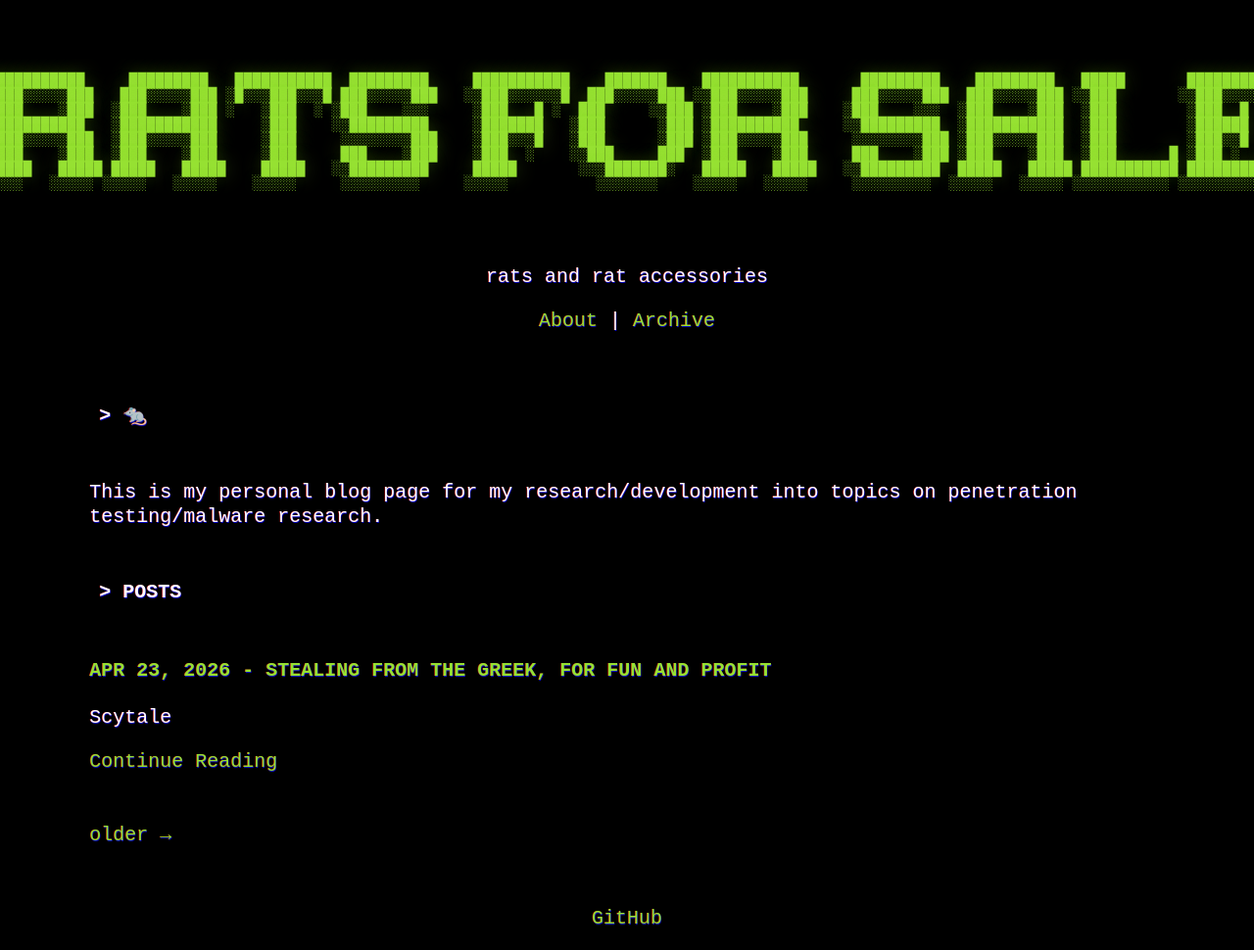
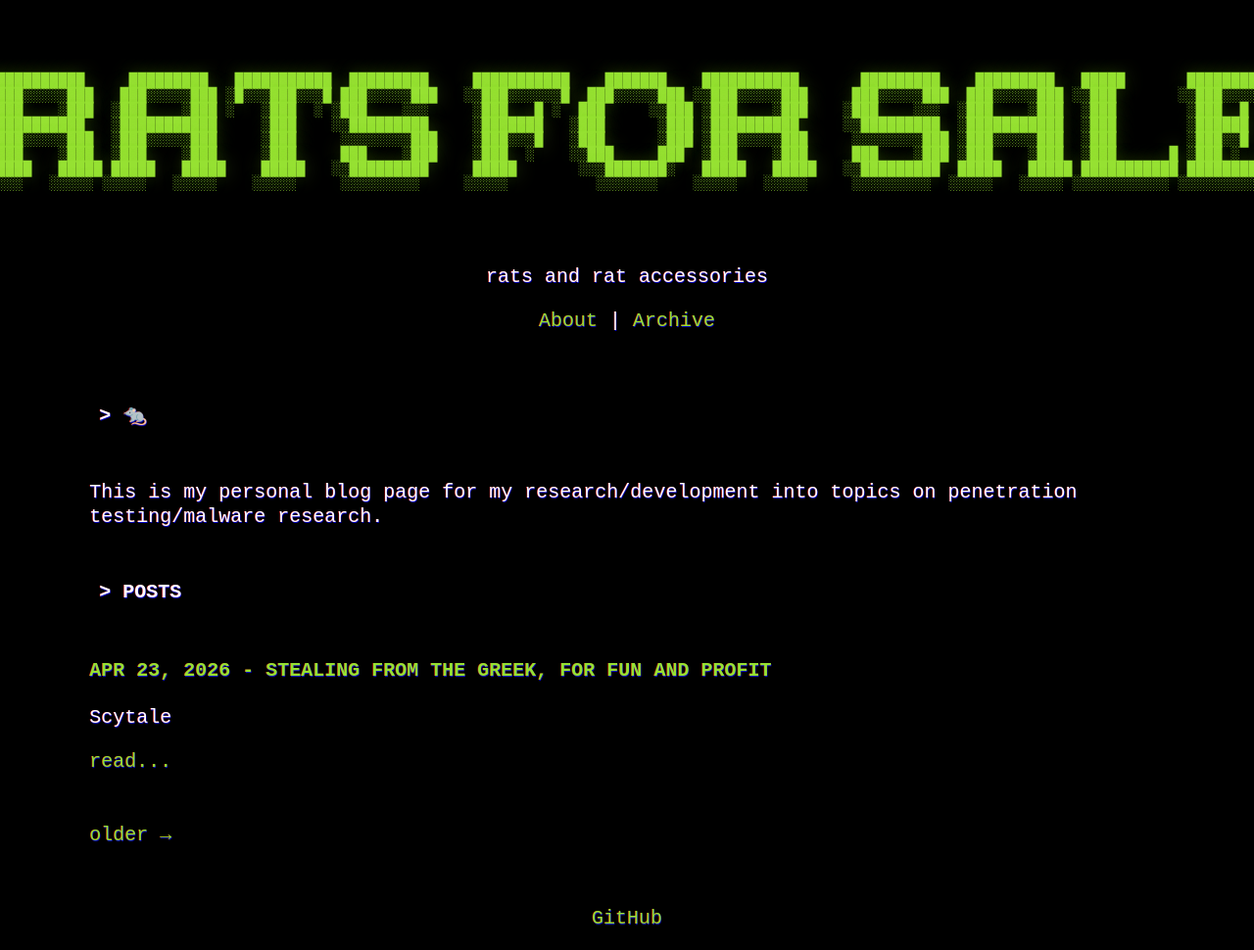
Before and after one commit to absolute-rat/absolute-rat.github.io, a Jekyll site: the page built from index.html, in a window 1280 px wide. Shown: the whole page at 98% size. Built offline with Jekyll 4.4.1, drawn with Linux system fonts in a browser that asks for light colours.

Commit message:
Update archive-item.html

```diff
--- a/_includes/archive-item.html
+++ b/_includes/archive-item.html
@@ -11,6 +11,6 @@
        <p>{{ post.excerpt | strip_newline | strip_html }}</p>
     {% endif %}
     {% if post.content contains '<!--more-->' or post.excerpt != post.content %}
-    <a href="{{ post.url | absolute_url }}">Continue Reading</a>
+    <a href="{{ post.url | absolute_url }}">read...</a>
     {% endif %}
 </article>
```
